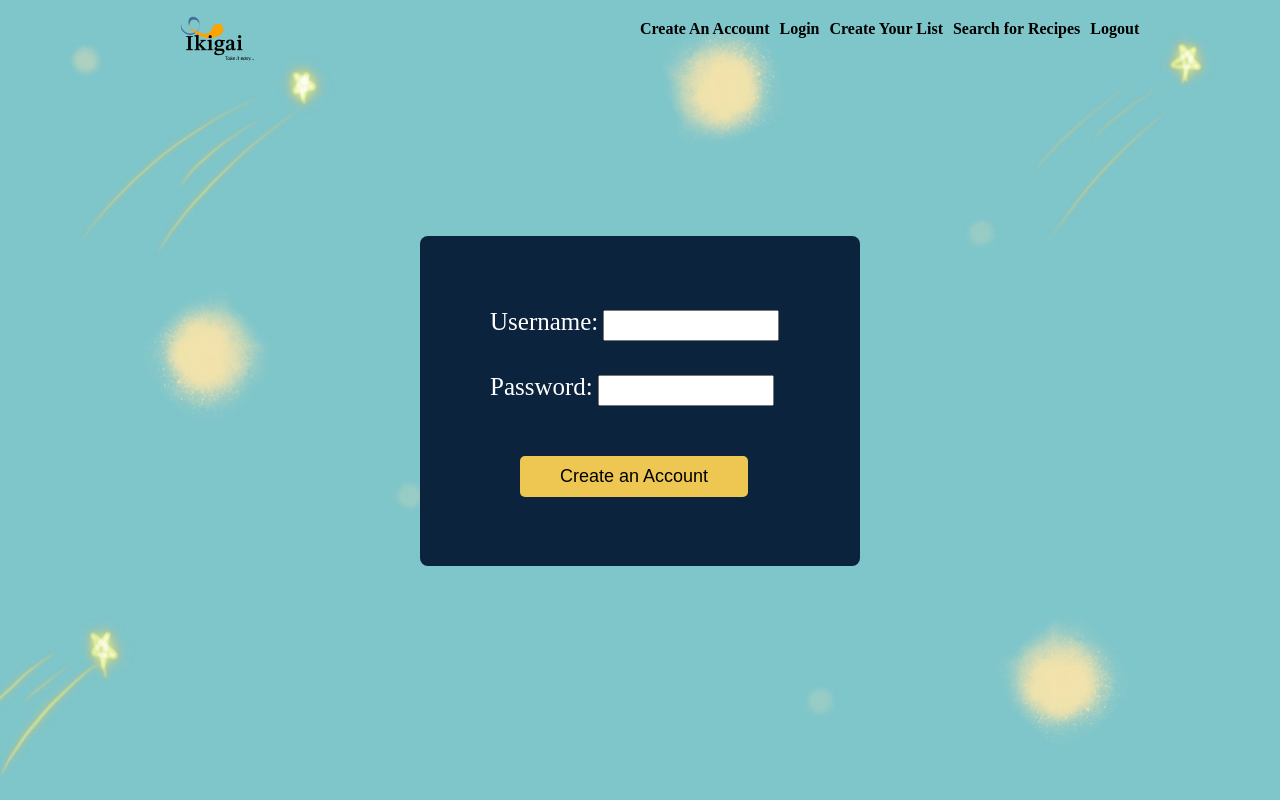
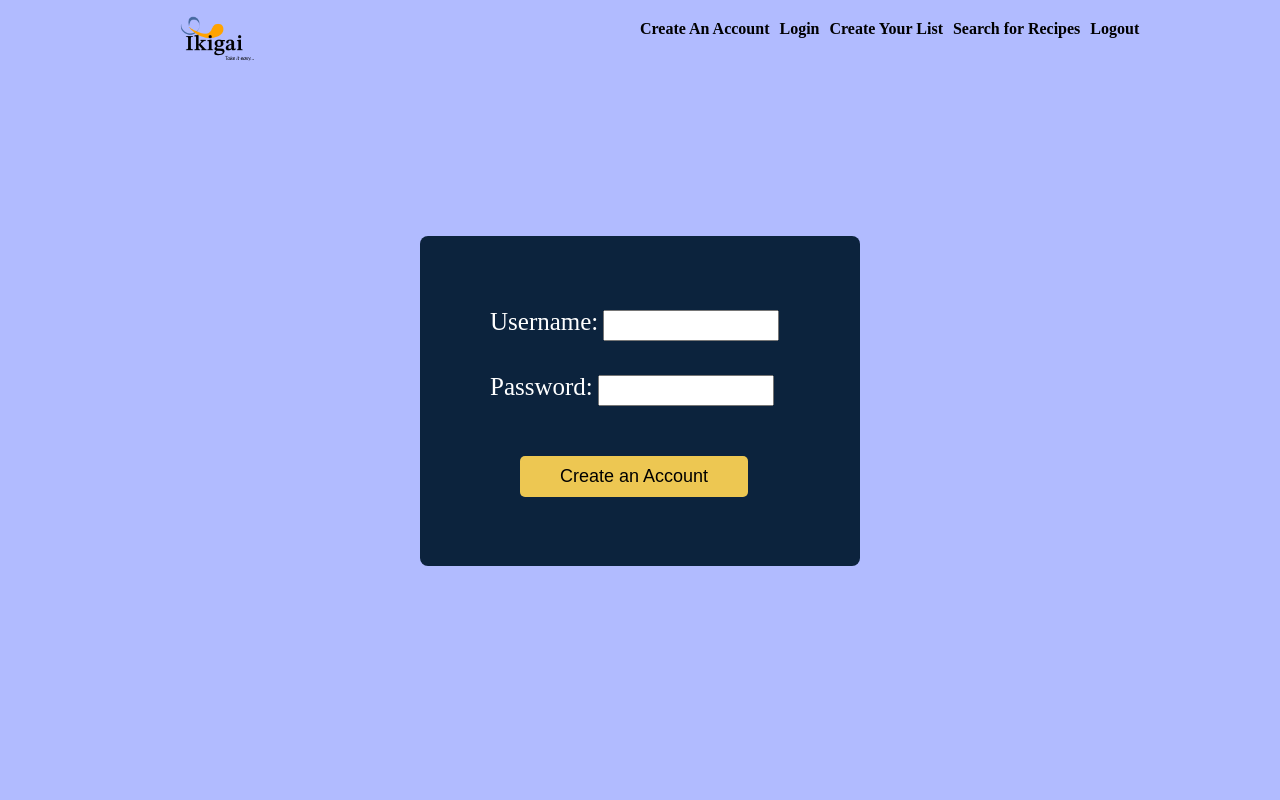
Before and after one commit to qpham2594/all-things-adhd-capstone, a Next.js app in the folder ikigai/: page /createaccount in a window 1280 px wide. Built offline with nearby package versions, Linux system fonts and the light colour scheme.

Commit message:
background update

```diff
--- a/ikigai/styles/global.css
+++ b/ikigai/styles/global.css
@@ -10,8 +10,9 @@ html, body {
 }
 
 body {
-  background-image: url(../public/background3.jpg);
+  /*background-image: url(../public/background3.jpg);
   background-size: cover;
   background-repeat: repeat;
-  background-position: top left;
+  background-position: top left; */
+  background-color: #b1bbff;
 }
```
